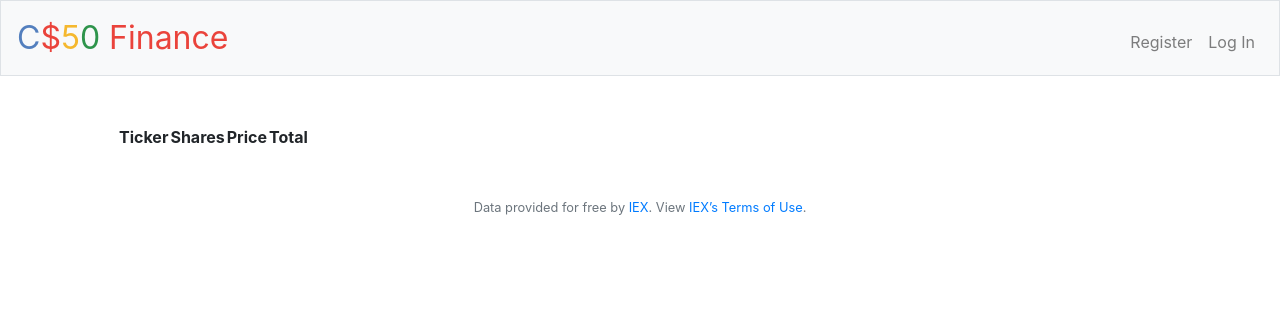
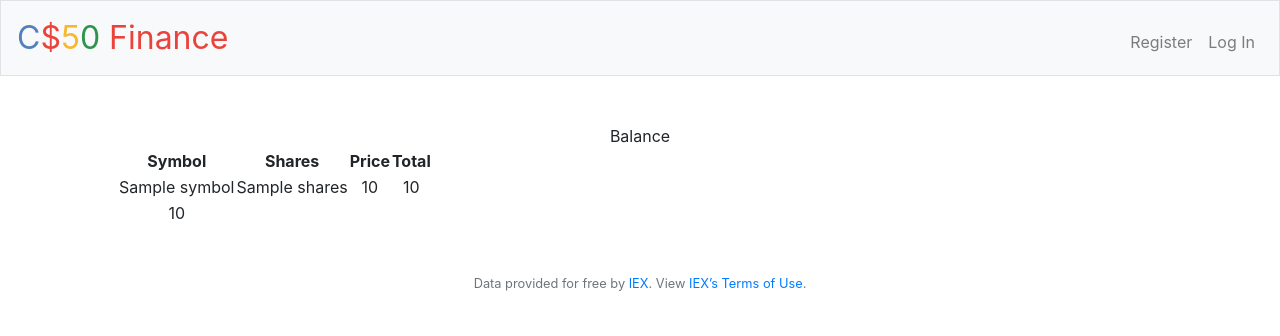
Before and after one commit to nuoxoxo/cs50x.me, a Flask app: template week9/finance/templates/index.html in a window 1280 px wide. Shown: the top 336 px of the page. Run offline with Flask 2, Linux system fonts and the light colour scheme; the template is opened without the code that fills it: most values are stand-ins (such as "Sample title", 1, 10 or a date in 2020); lists and menus that the app fills with data are empty; some libraries are stand-ins or nearby versions.

Commit message:
Add files via upload

```diff
--- a/week9/finance/templates/history.html
+++ b/week9/finance/templates/history.html
@@ -18,9 +18,9 @@ History
         {% for line in history %}
 
         <tr>
-            <td>{{ history["Symbol"] }}</td>
-            <td>{{ history["Shares"] }}</td>
-            <td>{{ history["Price"] }}</td>
+            <td>{{ line["Symbol"] }}</td>
+            <td>{{ line["Shares"] }}</td>
+            <td>{{ line["Price"] }}</td>
         </tr>
 
         {% endfor %}
--- a/week9/finance/templates/index.html
+++ b/week9/finance/templates/index.html
@@ -5,14 +5,24 @@
 <table>
     <thead>
         <tr>
-            <th>Ticker</th>
+            <th>Symbol</th>
             <th>Shares</th>
             <th>Price</th>
             <th>Total</th>
         </tr>
     </thead>
     <tbody>
-
+        <tr>
+            {% for stock in stocks %}
+            <td>{{ stock["Symbol"] }}</tb>
+            <td>{{ stock["Shares"] }}</tb>
+            <td>{{ stock["Price"] }}</tb>
+            <td>{{ stock["Total"] }}</tb>
+            {% endfor %}
+        </tr>
+        <tr>Balance</tr>
+            <td>{{ balance }}</td>
+        </tr>
     </tbody>
 </table>
 
--- a/week9/finance/templates/quote.html
+++ b/week9/finance/templates/quote.html
@@ -1,6 +1,6 @@
 {% extends "layout.html" %}
 
-{% blcok title %}
+{% block title %}
 Quote
 {% endblock %}
 
```
Also changed, not shown: week9/finance/finance.db.
